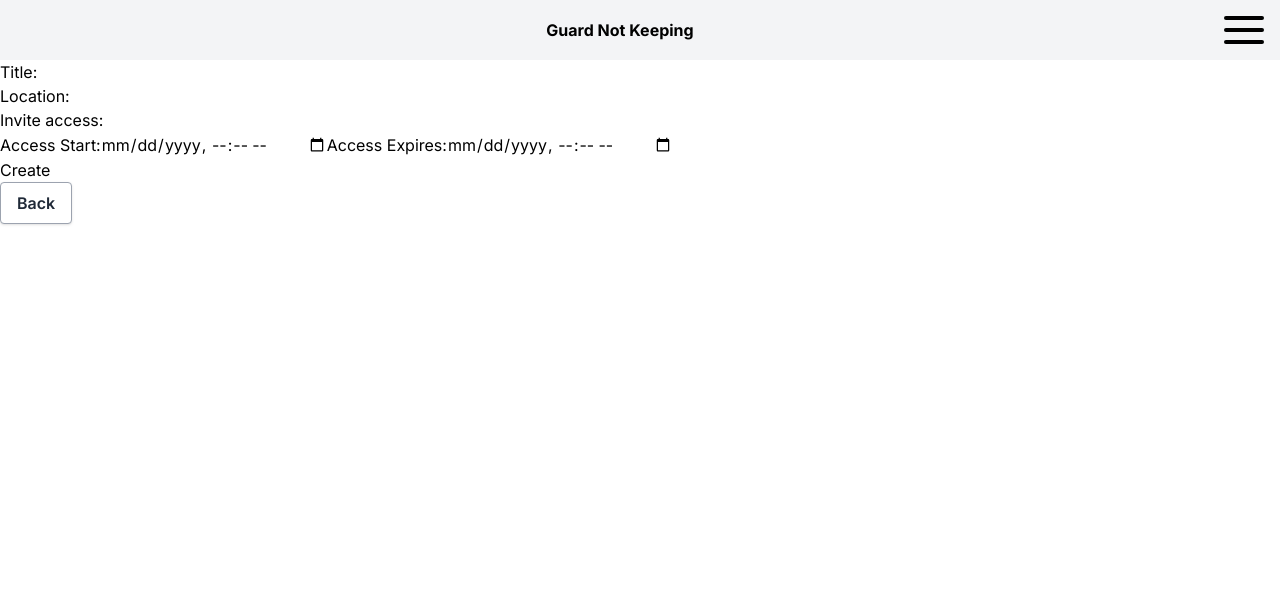
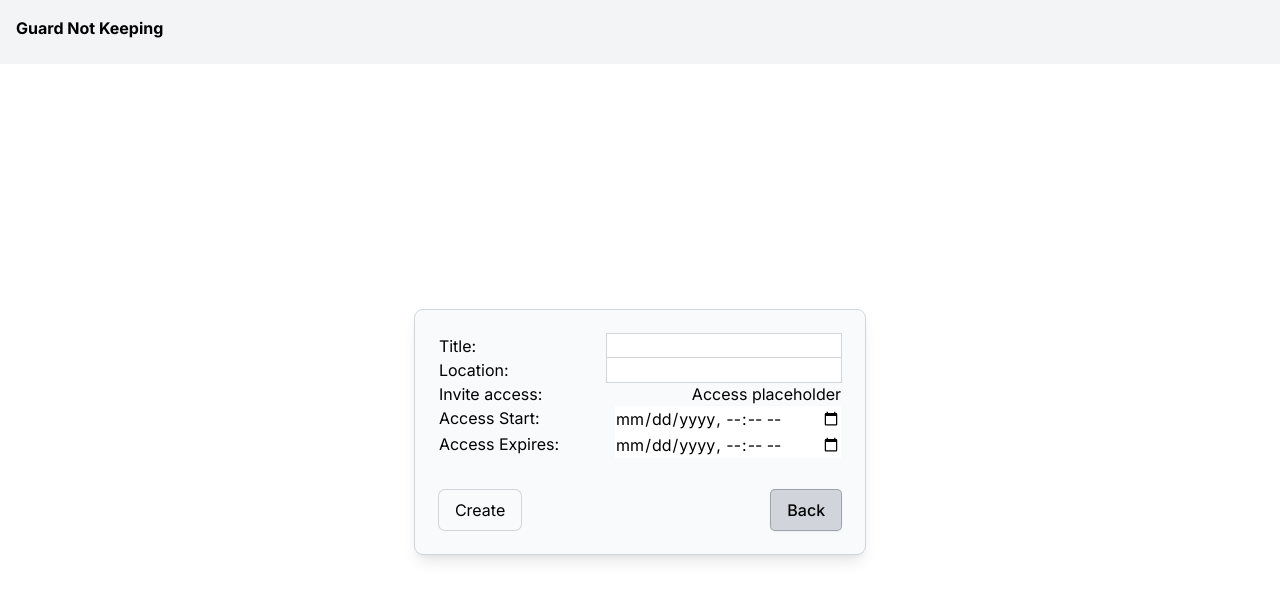
Before and after one commit to UNLV-CS-GANG/gatekeeper, a Next.js app: page /createEvent in a window 1280 px wide. Shown: the top 600 px of the page. Built offline with nearby package versions, Linux system fonts and the light colour scheme; no server answers.

Commit message:
Added styling to event form

```diff
--- a/app/createEvent/page.tsx
+++ b/app/createEvent/page.tsx
@@ -26,9 +26,10 @@ export default function CreateEvent() {
   }
 
   return (
-    <div>
-      <EventForm postEvent={postEvent} userId={userId} />
-      <RouteButton route="/">Back</RouteButton>
+    <div className='h-[calc(100vh-4rem)] flex justify-center place-items-center'>
+      <div className='w-max ring-1 rounded-lg p-6 bg-gray-50 ring-gray-300 shadow-lg'>
+        <EventForm postEvent={postEvent} userId={userId} />
+      </div>
     </div>
   )
 }
--- a/app/layout.tsx
+++ b/app/layout.tsx
@@ -20,9 +20,13 @@ export default function RootLayout({
   return (
     <ClerkProvider>
       <html lang="en">
-        <body className={inter.className}>
-          <Navbar />
-          {children}
+        <body className={`${inter.className} h-screen min-h-fit`}>
+          <div className=''>
+            <Navbar />
+          </div>
+          <div className='h-[calc(100vh-4rem)]'>
+            {children}
+          </div>
         </body>
       </html>
     </ClerkProvider>
--- a/components/EventForm.tsx
+++ b/components/EventForm.tsx
@@ -2,6 +2,7 @@
 
 import { FieldValues, useForm } from 'react-hook-form'
 import { Event } from '@prisma/client'
+import RouteButton from './RouteButton'
 
 type EventFormProps = {
   postEvent: (event: Event) => Promise<void>
@@ -32,29 +33,32 @@ export default function EventForm({ postEvent, userId }: EventFormProps) {
           onSubmit(data)
         })}
       >
-        <div>
-          <label htmlFor="title">Title:</label>
+        <div className='flex justify-between'>
+          <label htmlFor="title" className=''>Title:</label>
           <input
-            className="text-black"
+            className="text-black ring-1 ring-gray-300"
             type="text"
             id="title"
             {...register('title', { required: true, maxLength: 24 })}
           />
         </div>
 
-        <div>
+        <div className='flex justify-between'>
           <label htmlFor="location">Location:</label>
           <input
-            className="text-black"
+            className="text-black ring-1 ring-gray-300"
             type="text"
             id="location"
             {...register('location', { required: true, maxLength: 60 })}
           />
         </div>
 
-        <div>
-          <p>Invite access:</p>
-          <div>
+        <div className=''>
+          <div className='flex justify-between'>
+            <p >Invite access:</p>
+            <p>Access placeholder</p>
+          </div>
+          <div className='flex justify-between'>
             <label htmlFor="access-start">Access Start:</label>
             <input
               className="text-black"
@@ -62,7 +66,9 @@ export default function EventForm({ postEvent, userId }: EventFormProps) {
               id="access-start"
               {...register('accessStart', { required: true })}
             />
-            <label htmlFor="access-end">Access Expires:</label>
+          </div>
+          <div className='flex justify-between'>
+            <label htmlFor="access-end" className='pr-14'>Access Expires:</label>
             <input
               className="text-black"
               type="datetime-local"
@@ -72,8 +78,9 @@ export default function EventForm({ postEvent, userId }: EventFormProps) {
           </div>
         </div>
 
-        <div>
-          <button type="submit">Create</button>
+        <div className='flex justify-between mt-8'>
+          <button type="submit" className='ring-1 rounded-md py-2 px-4 ring-gray-300'>Create</button>
+          <RouteButton route="/">Back</RouteButton>
         </div>
       </form>
     </div>
--- a/components/Navbar/Navbar.tsx
+++ b/components/Navbar/Navbar.tsx
@@ -18,22 +18,11 @@ const Navbar: React.FC = () => {
   const [navActive, setNavActive] = useState<boolean | null>(null)
   const [activeIdx, setActiveIdx] = useState<number>(-1)
   return (
-    <header className="sticky top-0 z-30 bg-gray-100 p-4">
+    <header className="sticky top-0 z-30 bg-gray-100 p-4 h-16">
       <nav className={`flex items-center justify-between`}>
-        <div className="">
-          <UserButton afterSignOutUrl="/" />
-        </div>
         <Link href="/" className="font-bold">
           <h1>Guard Not Keeping</h1>
         </Link>
-        <div
-          onClick={() => setNavActive(!navActive)}
-          className={`flex cursor-pointer flex-col gap-2`}
-        >
-          <div className="h-1 w-10 rounded bg-black"></div>
-          <div className="h-1 w-10 rounded bg-black"></div>
-          <div className="h-1 w-10 rounded bg-black"></div>
-        </div>
         <div
           className={`fixed right-0 top-16 flex w-72 flex-col gap-6 bg-gray-100 p-6 transition-all duration-200 ${
             navActive ? 'right-0' : 'right-full'
@@ -51,6 +40,9 @@ const Navbar: React.FC = () => {
             </div>
           ))}
         </div>
+        <div className="">
+          <UserButton afterSignOutUrl="/" />
+        </div>
       </nav>
     </header>
   )
--- a/components/RouteButton.tsx
+++ b/components/RouteButton.tsx
@@ -6,7 +6,7 @@ export default function RouteButton({ children, route }: { children: React.React
 	const router = useRouter();
 
 	return (
-		<button className="bg-white hover:bg-gray-100 text-gray-800 font-semibold py-2 px-4 border border-gray-400 rounded shadow" onClick={() => { router.push(`${route}`) }}>
+		<button className="bg-gray-300 hover:bg-gray-200 font-medium py-2 px-4 ring-1 ring-gray-400 rounded shadow" onClick={() => { router.push(`${route}`) }}>
 			{ children }
 		</button>
 	)
```
